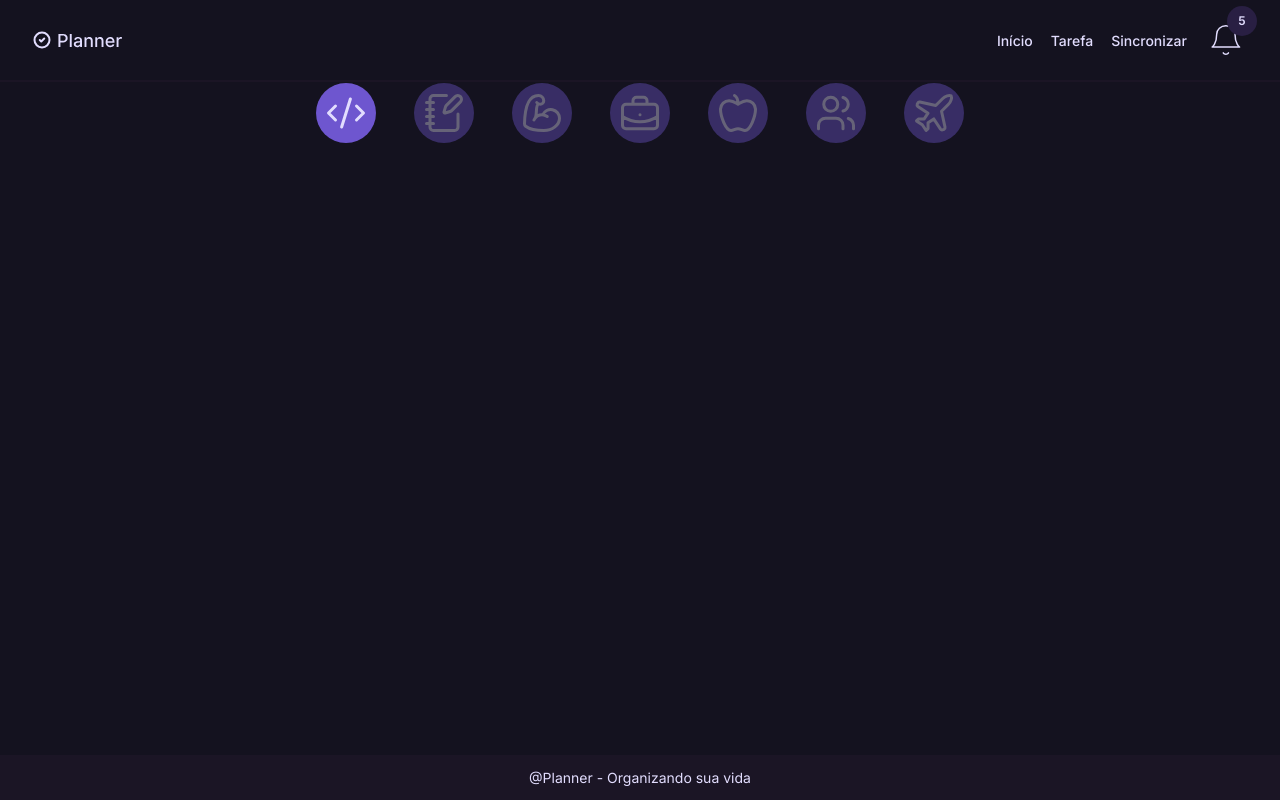
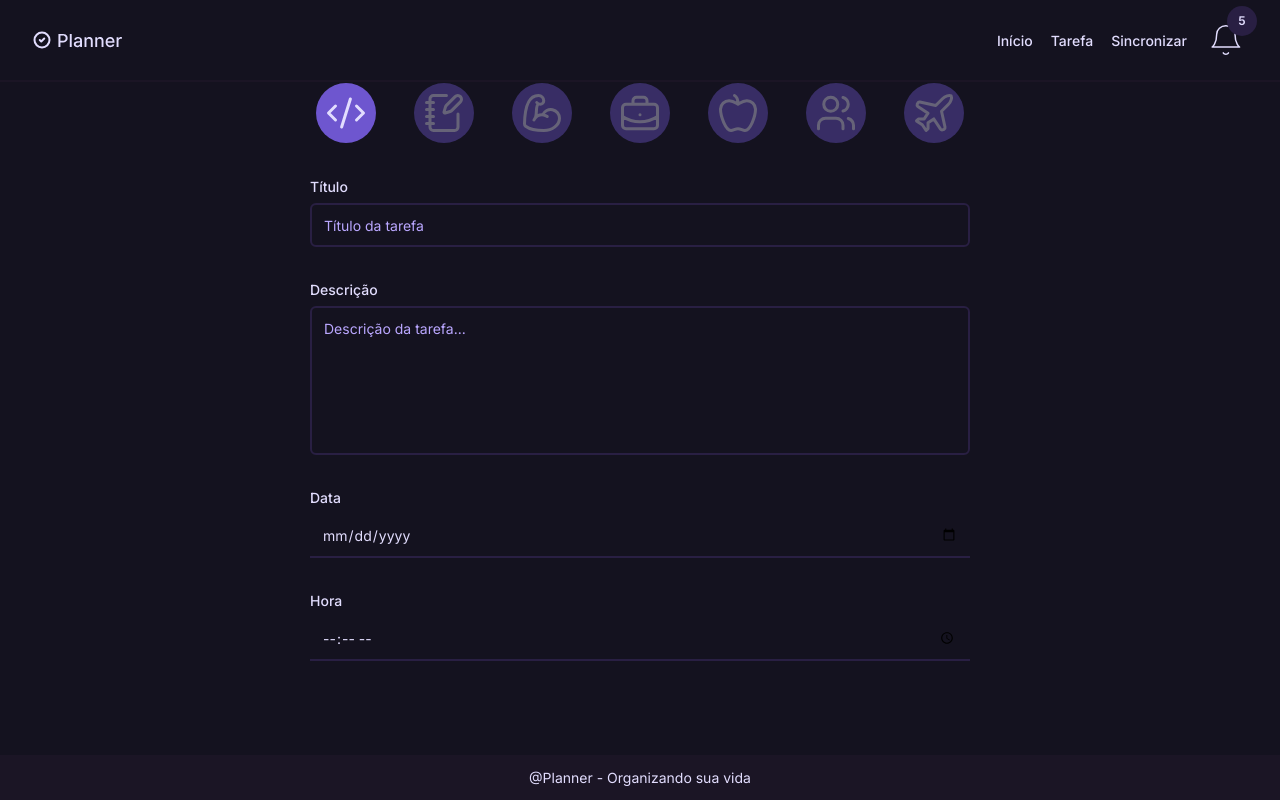
Before and after one commit to reisArthur2602/planner-frontend, a React (Vite) app: page /task in a window 1280 px wide. Built offline with nearby package versions, Linux system fonts and the light colour scheme.

Commit message:
feat: criar componente inicial de inputs

```diff
--- /dev/null
+++ b/src/components/Input/index.tsx
@@ -0,0 +1,24 @@
+import * as S from './styles';
+
+type Props = React.ComponentProps<'input'> &
+  React.ComponentProps<'textarea'> & { label?: string };
+
+const Field = ({ label, ...rest }: Props) => {
+  return (
+    <S.InputContainer>
+      <span>{label}</span>
+      <input {...rest} />
+    </S.InputContainer>
+  );
+};
+
+const TextArea = ({ label, ...rest }: Props) => {
+  return (
+    <S.TextAreaContainer>
+      <span>{label}</span>
+      <textarea {...rest} />
+    </S.TextAreaContainer>
+  );
+};
+
+export { Field, TextArea };
--- /dev/null
+++ b/src/components/Input/styles.tsx
@@ -0,0 +1,59 @@
+import styled from 'styled-components';
+
+const InputContainer = styled.label`
+  display: flex;
+  flex-direction: column;
+  gap: 0.375rem;
+
+  span {
+    font-weight: 500;
+  }
+
+  input[type='text'] {
+    padding: 0.5938rem 0.75rem;
+    border: 0.125rem solid var(--violet-700);
+    border-radius: 0.375rem;
+    &::placeholder {
+      color: var(--violet-text-200);
+    }
+    &:focus {
+      border-color: var(--violet-text-200);
+    }
+  }
+
+  input[type='date'],
+  input[type='time'] {
+    padding: 0.5938rem 0.75rem;
+    border-bottom: 0.125rem solid var(--violet-700);
+
+    &::placeholder {
+      color: var(--violet-text-200);
+    }
+    &:focus {
+      border-color: var(--violet-text-200);
+    }
+  }
+`;
+
+const TextAreaContainer = styled.label`
+  display: flex;
+  flex-direction: column;
+  gap: 0.375rem;
+  span {
+    font-weight: 500;
+  }
+  textarea {
+    border: 0.125rem solid var(--violet-700);
+    border-radius: 0.375rem;
+    padding: 0.5938rem 0.75rem;
+    resize: none;
+    &::placeholder {
+      color: var(--violet-text-200);
+    }
+    &:focus {
+      border-color: var(--violet-text-200);
+    }
+  }
+`;
+
+export { InputContainer, TextAreaContainer };
--- a/src/pages/task/index.tsx
+++ b/src/pages/task/index.tsx
@@ -3,7 +3,7 @@ import * as S from './styles';
 import SelectType from '../../components/SelectType';
 import { useState } from 'react';
 import { TypesActions } from '../../utils/type';
-
+import { Field, TextArea } from '../../components/Input';
 
 export const Task = () => {
   const [type, setType] = useState<TypesActions>('code');
@@ -14,6 +14,14 @@ export const Task = () => {
   return (
     <S.Form>
       <SelectType onClick={handleTypeClick} typeActive={type} />
+      <Field type="text" label="Título" placeholder="Título da tarefa" />
+      <TextArea
+        label="Descrição"
+        placeholder="Descrição da tarefa..."
+        rows={6}
+      />
+      <Field type="date" label="Data" />
+      <Field type="time" label="Hora" />
     </S.Form>
   );
 };
```
